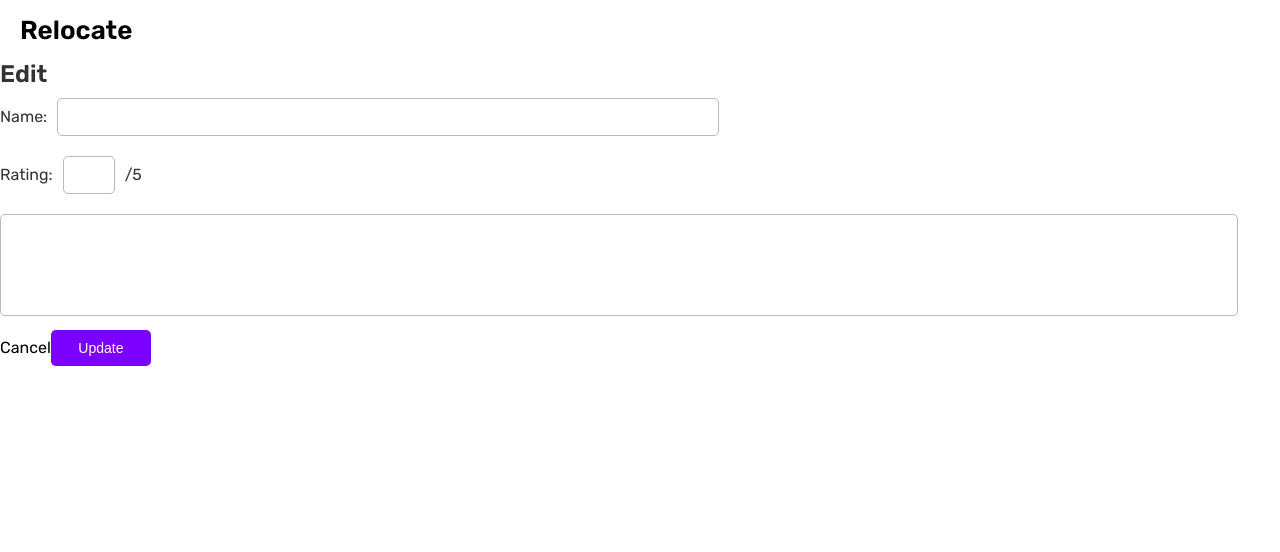
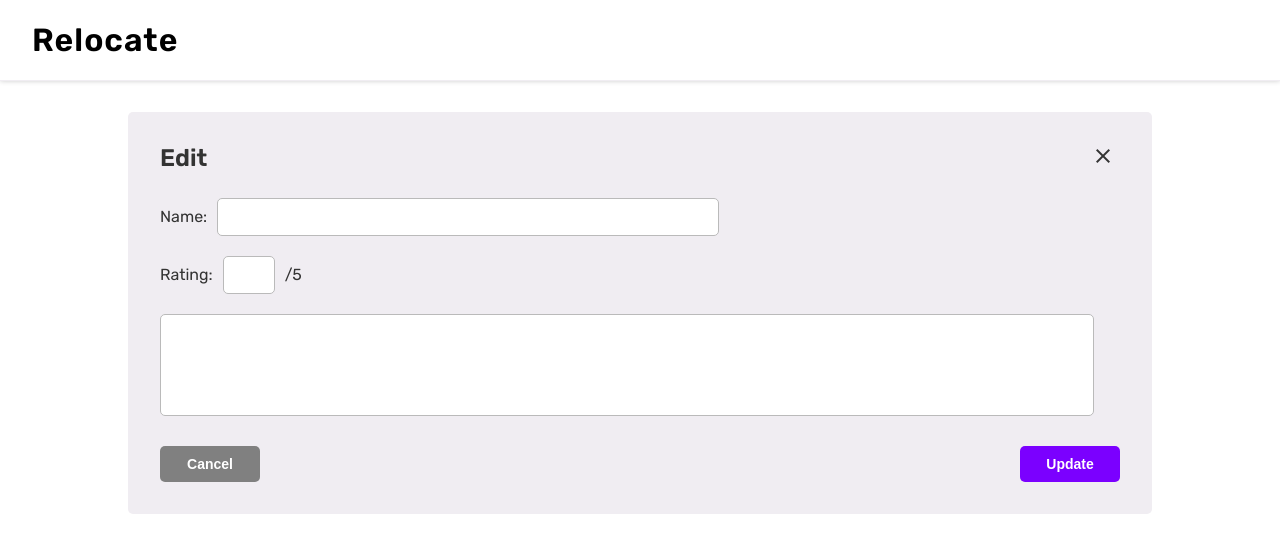
Before and after one commit to kaciekomoto/Relocate, a React (Create React App) app in the folder frontend/: page /comment/1 in a window 1280 px wide. Shown: the top 552 px of the page. Built offline with nearby package versions, Linux system fonts and the light colour scheme; no server answers.

Commit message:
CSS for all componenents added | Added Search Bar feature

```diff
--- a/frontend/src/App.css
+++ b/frontend/src/App.css
@@ -1,5 +1,4 @@
 /****** GLOBAL STYLING ******/
-
 body {
     border: 0;
     padding: 0;
@@ -8,9 +7,10 @@ body {
     color: #333333;
     display: flex;
     flex-direction: column;
+    font-size: 16px;
 }
 main{
-    margin: 60px 0px 0px 0px;
+    margin: 80px 0px 0px 0px;
     padding-bottom: 2rem;
     min-height: 600px;
 }
@@ -19,9 +19,9 @@ h1, h2, h3, h4, h5, h6, p {
     margin: 0;
 }
 
-h1 {
+/* h1 {
     font-size: 26px;
-}
+} */
 /* h2 {}
 h3 {}
 h4 {}
@@ -33,8 +33,6 @@ a, Link {
 
 
 input, textarea {
-    /* width: 100%; */
-    /* height: 25px; */
     margin: 10px;
     border-radius: 5px;
     padding: 10px;
@@ -44,6 +42,16 @@ input, textarea {
     resize: none;
 }
 
+input:focus, textarea:focus {
+    border: 1px solid #6320ab;
+    box-shadow: 0 0 3px #6320ab;
+    -moz-box-shadow: 0 0 3px #6320ab;
+    -webkit-box-shadow: 0 0 3px #6320ab;
+    outline-offset: 0px;
+    outline: none;
+}
+
+
 .purple-btn{
     background-color: #7B00FF;
     color: #ffffff;
@@ -52,6 +60,36 @@ input, textarea {
     border-radius: 5px;
     width: 100px;
     font-size: 14px;
+    font-weight: 600;
+}
+
+.purple-btn:hover {
+    background-color: #932eff;
+    cursor: pointer;
+}
+
+.gray-btn{
+    background-color: #808080;
+    color: #ffffff;
+    padding: 10px;
+    border: none;
+    border-radius: 5px;
+    width: 100px;
+    font-size: 14px;
+    font-weight: 600;
+}
+
+.purple-btn:active {
+    transform: scale(1.008);
+}
+
+.gray-btn:hover {
+    background-color: #9a9a9a;
+    cursor: pointer;
+}
+
+.gray-btn:active {
+    transform: scale(1.008);
 }
 
 .icon-btn{
@@ -59,25 +97,34 @@ input, textarea {
     background-color: transparent;
     margin-left:5px;
     margin-right:5px;
+    color: #333333;
+}
+
+.icon-btn:hover {
+    cursor: pointer;
 }
 
 /****** NAV BAR ******/
 .nav-bar{
     display: flex;
     z-index: 500;
+    position: fixed;
     justify-content: space-between;
     align-items: center;
     background-color: #ffffff;
     border: none;
     width: 100%;
-    height: 60px;
-    position: fixed;
+    height: 80px;
     top: 0;
     left: 0;
+    border-bottom: 1px solid #F0EDF2;
+    box-shadow: 0 0 5px #CCCCCC;
 }
 
 .app-title{
-    margin-left: 20px;
+    margin-left: 2rem;
+    letter-spacing: 1px;
+    font-size:32;
 }
 
 .app-title:hover {
@@ -86,109 +133,119 @@ input, textarea {
 
 /****** SEARCH BAR ******/
 .hero-search-container{
-    height: 300px;
-}
-
-.search-bar{
-    font-size: 3em;
-    font-weight: 400;
-    letter-spacing: 10px;
-    position: absolute;
-    margin: 0rem 0rem 0rem 4rem;
-    top: 30%;
+    background-image: url('./img/hero-pic-by-erda-estremera.png');
+    background-size: cover;
+    background-repeat: no-repeat;
+    height: 70vh;
+    display: flex;
+    justify-content: flex-start;
+    align-items: center;
 }
 
 /****** LOCATION LIST ******/
 .location-card{
     background-color: #F0EDF2;
-    margin: 20px;
+    margin: 2rem 3rem;
     padding: 10px;
     border-radius: 5px;
 }
 
 .location-card:hover {
-    box-shadow: 0 0 11px rgba(33,33,33,.2);
+    box-shadow: 0 0 10px #CCCCCC;
     transform: scale(1.008);
 }
 
 
 
-
 /****** LOCATION DETAIL ******/
 .location-detail{
-    padding: 0px 20px 0px 20px;
+    padding: 0rem 3rem 0rem 3rem;
+    margin: 8rem 0rem 3rem 0rem;
     display: flex;
-    align-items: center;
 }
 
 .info-container{
     width: 60%;
-    padding-right: 20px;
+    padding-right: 2rem;
 }
 
 .map-container{
-    width: 40%;
-    height: 200px;
-    border-radius: 5px;
-    /* position: fixed; */
-    background-color: #7B00FF;
+    width: 400px;
+    height: 250px;
+}
+
+.google-map{
+    width: 100%;
+    height: 100%;
 }
 
 .location-name{
     text-transform: uppercase;
-    font-size: 24px;
+    font-size: 2.8em;
     font-weight: 500;
     color: #000000;
 }
 
 .location{
     display: flex;
-    margin-bottom: 5px;
+    margin-bottom: 15px;
+    font-size: 1.2em;
     color: #808080;
 }
 
+
 /****** COMMENTS LIST/DETAIL ******/
-/* .comment-list-container{} */
-
 .create-ctrls{
     display:flex;
     justify-content: space-between;
-    margin-top: 30px;
-    margin-bottom: 30px;
+    align-items: center;
+    margin-top: 1rem;
+    padding: 1rem 2.5rem 1rem 2.5rem;
+    border-bottom: 1px solid #CCCCCC;
 }
 
-.bold-subtitle{
-    margin-left: 20px;
+.all-caps-sub{
+    text-transform: uppercase;
+}
+
+.bold-sub{
+    font-size: 2rem;
+    font-weight: 600;
 }
 
 .add-btn{
-    margin-right: 20px;
     width: 150px;
+    height: 42px;
 }
 
 .comment-container{
-    border-bottom: 1px solid #BABABA;
+    border-bottom: 1px solid #CCCCCC;
     padding-top: 40px;
     padding-bottom: 40px;
     display: flex;
     width: 100%;
     justify-content: space-between;
-    /* flex-direction: column; */
 }
 
 .comment-main{
-    margin-left: 20px;
-    /* margin-top: 40px; */
+    margin-left: 3rem;
 }
 
 .author{
     color:#7B00FF;
+    margin-bottom: 3px;
 }
 
-/* .comment-main{} */
+/* .rating{
+    font-weight: 600;
+} */
+
+.comment-body{
+    margin-top: 10px;
+}
 
 .edit-del-btns{
-    margin-right:20px;
+    margin-right:3rem;
     align-items: flex-end;
 }
 
@@ -209,21 +266,44 @@ input, textarea {
 }
 
 
-
-/****** CREATE COMMENT ******/
-/* .add-btn {} */
-.create-form{
-    /* display:none; */
-    width: 95%;
-    border-radius: 5px;
-    border: 1px solid #BABABA;
-    padding: 10px;
-    background-color: #F0EDF2;
+/****** CREATE/EDIT COMMENT ******/
+.create-popup-container{
     display: flex;
     flex-direction: column;
-    /* margin: 0px 20px 0px 20px; */
-    margin-left: 20px;
-    margin-right: 20px;
+    justify-content: center;
+}
+
+.create-edit-container{
+    display: flex;
+    flex-direction: column;
+    justify-content: center;
+}
+
+.create-edit-form {
+    width: 75%;
+    border-radius: 5px;
+    margin-top: 2rem;
+    /* border: 1px solid #461e1e; */
+    padding: 2rem;
+    background-color: #F0EDF2;
+    align-self: center;
+    display: flex;
+    flex-direction: column;
+}
+
+.form-header{
+    display: flex;
+    justify-content: space-between;
+    margin-bottom: 1rem;
+}
+
+.close-btn{
+    color: #333333;
+    cursor: pointer;
+}
+
+.bold-sub-small {
+    font-size: 1.5em;
 }
 
 .close-btn{
@@ -248,7 +328,88 @@ input, textarea {
 
 .post-btn{
     align-self: flex-end;
+    margin-top: 1rem;
+}
+
+.edit-form-cntrls{
+    display: flex;
+    justify-content: space-between;
+    margin-top: 1rem;
+}
+
+.cancel-btn {
+    color: #ffffff;
 }
 
 
-/****** EDIT COMMENT ******/
+/****** SEARCH BAR ******/
+.search-bar{
+    border: 1px solid #CCCCCC;
+    background-color: #ffffff;
+    width: 400px;
+    height: 50px;
+    border-radius: 25px;
+    display: flex;
+    align-items: center;
+    margin: 0rem 0rem 0rem 3rem;
+    /* top: 30%; */
+}
+
+.search-icon-container{
+    height:100%;
+    display: flex;
+    justify-content: center;
+    align-items: center;
+    margin-left: 1rem;
+}
+
+.search-input{
+    border: none;
+    width: 90%;
+    margin: 0;
+    border-radius: 25px;
+    font-size: 16px;
+    background-color: transparent;
+}
+
+.search-input:focus{
+    border: none;
+    box-shadow: none;
+    -moz-box-shadow: none;
+    -webkit-box-shadow: none;
+    outline-offset: none;
+    outline: none;
+}
+
+.results-card{
+    background-color: #ffffff;
+    z-index: 400;
+    position: absolute;
+    box-shadow: 0 5px 5px #CCCCCC;
+    left: 75px;
+    top: 365px;
+    width: 350px;
+    height: 350px;
+    overflow: scroll;
+}
+
+.result-container{
+    border-bottom: 1px solid #CCCCCC;
+    padding:1rem;
+    letter-spacing: 0;
+}
+
+.result-container:hover {
+    background-color: #7B00FF;
+    color: #ffffff;
+}
+
+.result-name{
+    font-size: 16px;
+    font-weight: 600;
+    margin-bottom: 3px;
+}
+
+.result-city-state{
+    font-size:14px;
+}
--- a/frontend/src/Components/CreateComment.js
+++ b/frontend/src/Components/CreateComment.js
@@ -7,9 +7,9 @@ const CreateComment = ({ location }) => {
         author: "",
         rating: "",
         body: "",
-        // location: location.id
     }
     const [commentForm, setCommentForm] = useState(initialState)
+    const [show, setShow] = useState(false)
 
     const handleChange = (e) => {
         const { name, value } = e.target
@@ -41,23 +41,21 @@ const CreateComment = ({ location }) => {
         setCommentForm(initialState)
     }
 
-    // function showCommentForm() {
-    //     // e.prevent.Default();
-    //     const createComment = document.querySelectorAll(".create-form");
-    //     if (createComment.style.display === "none") {
-    //         createComment.style.display = "block";
-    //     } else {
-    //         createComment.style.display = "none";
-    //     }
-    // }
 
     return (
-        <div>
-        <form onSubmit={handleSubmit} className="create-form">
-            <button className="icon-btn close-btn">
-                <span class="material-icons">close</span>
-            </button>
-            <h3 className="bold-subtitle">Add a Comment</h3>
+        <div className="create-edit-container">
+        <div className="create-ctrls">
+            <h3 className="bold-sub all-caps-sub">Comments</h3>
+            <button className="purple-btn add-btn" onClick={()=>setShow(true)}>Add a Comment</button>
+        </div>
+        { show ?
+        <form onSubmit={handleSubmit} className="create-edit-form">
+            <div className="form-header">
+                <h3 className="bold-sub-small">Add a Comment</h3>
+                <button className="icon-btn close-btn">
+                    <span class="material-icons" onClick={()=>setShow(false)}>close</span>
+                </button>
+            </div>
             <div className="input-label-containers">
                 <label htmlFor="author">Name:</label>
                 <input
@@ -96,6 +94,8 @@ const CreateComment = ({ location }) => {
             </div>
             <button type="submit" className="purple-btn post-btn">Post</button>
         </form>
+        : null
+        }
         </div>
     )
 }
--- a/frontend/src/Components/EditComment.js
+++ b/frontend/src/Components/EditComment.js
@@ -5,7 +5,6 @@ import axios from 'axios'
 
 const EditComment = ({ match }) => {
     const [updateComment, setUpdateComment] = useState([])
-    // const [locationId, setLocationId] = useState(location)
 
     useEffect(() => {
         axios.get(`http://localhost:8000/comment/${match.params.id}`)
@@ -50,10 +49,15 @@ const EditComment = ({ match }) => {
 
 
     return (
-        <div>
+        <div className="create-edit-container">
         {updateComment ?
-        <form onSubmit={updatedComment}>
-            <h2>Edit</h2>
+        <form onSubmit={updatedComment} className="create-edit-form">
+            <div className="form-header">
+                <h2 className="bold-sub-small">Edit</h2>
+                <Link to={`/location/${updateComment.location_id}`} className="icon-btn close-btn">
+                    <span class="material-icons">close</span>
+                </Link>
+            </div>
             <div className="input-label-containers">
                 <label htmlFor="author">Name:</label>
                 <input
@@ -71,25 +75,25 @@ const EditComment = ({ match }) => {
                     id="rating"
                     name="rating"
                     className="rating-input"
-                    placeholder={updatedComment.rating}
+                    placeholder={updateComment.rating}
                     onChange={handleChange}
                 />/5
             </div>
 
             <div className="input-label-containers">
-                <label htmlFor="body"/>
+                <label htmlFor="body"></label>
                 <textarea
                     rows="20"
                     cols="40"
                     id="body"
                     name="body"
                     className="body-input"
-                    placeholder={updatedComment.body}
+                    placeholder={updateComment.body}
                     onChange={handleChange}
                     />
             </div>
-                <div>
-                    <Link to={`/location/${updateComment.location_id}`}>Cancel</Link>
+                <div className="edit-form-cntrls">
+                    <button className="gray-btn"><Link to={`/location/${updateComment.location_id}`} className="cancel-btn">Cancel</Link></button>
                     <button type="submit" className="purple-btn">Update</button>
                 </div>
             </form> : null
--- a/frontend/src/Components/LocationDetail.js
+++ b/frontend/src/Components/LocationDetail.js
@@ -1,7 +1,6 @@
 import React from 'react'
 import { useState, useEffect } from 'react'
 import CommentsList from './CommentsList'
-import GoogleMap from './GoogleMap'
 import axios from 'axios'
 
 const LocationDetail = ({ match }) => {
@@ -21,7 +20,7 @@ const LocationDetail = ({ match }) => {
                 <p>{location.description}</p>
             </div>
             <div className="map-container">
-                <GoogleMap key={location.id} location={location}/>
+                {/* <iframe className="google-map" src={`https://www.google.com/maps/embed/v1/place?key=${process.env.REACT_APP_GOOGLE_API_KEY}&q=${location.name},${location.city}+${location.state}`}></iframe> */}
             </div>
         </div>
         <div className="comments-list">
--- a/frontend/src/Components/LocationList.js
+++ b/frontend/src/Components/LocationList.js
@@ -3,6 +3,7 @@ import { useState, useEffect } from 'react'
 import { BrowserRouter as Router, Route, Link } from "react-router-dom"
 import axios from 'axios'
 import LocationDetail from './CommentsList'
+import SearchBar from './SearchBar'
 
 
 const LocationList = () => {
@@ -16,9 +17,7 @@ const LocationList = () => {
     return (
         <div>
             <div className="hero-search-container">
-                <div className="search-bar">
-                    SEARCH/HERO
-                </div>
+                <SearchBar placeholder="Search by neighborhood, city, or state" locations={locations}/>
             </div>
         {locations.map(location => (
         <Link to={`/location/${location.id}`} key={location.id}>
```
Also changed, not shown: frontend/src/App.js (+0 -9 lines), frontend/src/Components/CommentsList.js (+3 -7 lines), frontend/src/Components/GoogleMap.js (deleted, +0 -15 lines), frontend/src/Components/SearchBar.js (added, +53 -0 lines), 1 other file (tests, documents, lock files or other folders).
